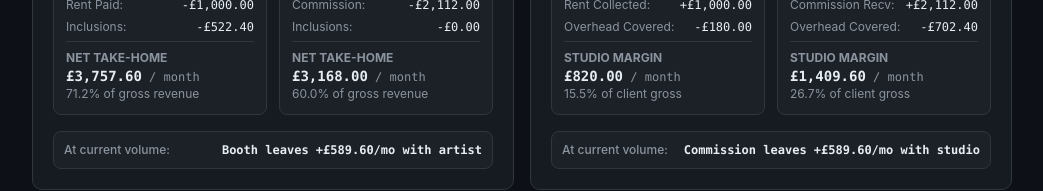
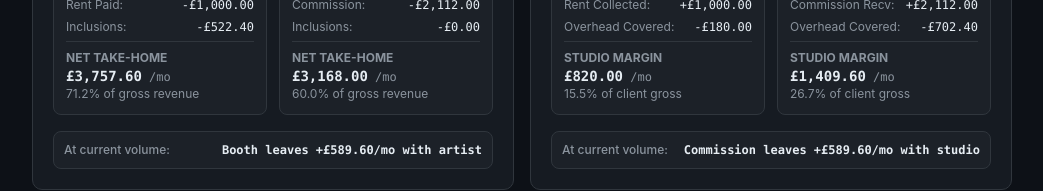
Before and after one commit to Poli-International/booth-rent-calculator, a React (Vite) app: page / in a window 1280 px wide. Shown: the part 838-1029 px from the top of the page, without its empty margins (118-1161 px from the left). Built offline with nearby package versions, Linux system fonts and the light colour scheme.

Commit message:
V2: update src/components/BothSidesComparison.tsx

```diff
--- a/src/components/BothSidesComparison.tsx
+++ b/src/components/BothSidesComparison.tsx
@@ -74,7 +74,7 @@ export const BothSidesComparison: React.FC<BothSidesComparisonProps> = ({
                     <span className="text-xs uppercase font-bold text-[var(--text-muted)] block">{t('comparison.netTakeHome')}</span>
                     <span className="font-mono font-extrabold text-sm text-[var(--text-main)] block">
                       {formatCurrency(booth.artist.netIncomeMonthly)}
-                      <span className="text-xs font-normal text-[var(--text-muted)]"> {t('common.perMonth')}</span>
+                      <span className="text-xs font-normal text-[var(--text-muted)]"> /mo</span>
                     </span>
                     <span className="text-xs text-[var(--text-muted)]">
                       {t('comparison.retainedPct', { pct: booth.artist.retainedPct.toFixed(1) })}
@@ -102,7 +102,7 @@ export const BothSidesComparison: React.FC<BothSidesComparisonProps> = ({
                     <span className="text-xs uppercase font-bold text-[var(--text-muted)] block">{t('comparison.netTakeHome')}</span>
                     <span className="font-mono font-extrabold text-sm text-[var(--text-main)] block">
                       {formatCurrency(comm.artist.netIncomeMonthly)}
-                      <span className="text-xs font-normal text-[var(--text-muted)]"> {t('common.perMonth')}</span>
+                      <span className="text-xs font-normal text-[var(--text-muted)]"> /mo</span>
                     </span>
                     <span className="text-xs text-[var(--text-muted)]">
                       {t('comparison.retainedPct', { pct: comm.artist.retainedPct.toFixed(1) })}
@@ -164,7 +164,7 @@ export const BothSidesComparison: React.FC<BothSidesComparisonProps> = ({
                     <span className="text-xs uppercase font-bold text-[var(--text-muted)] block">{t('comparison.studioMargin')}</span>
                     <span className="font-mono font-extrabold text-sm text-[var(--text-main)] block">
                       {formatCurrency(booth.owner.netIncomeMonthly)}
-                      <span className="text-xs font-normal text-[var(--text-muted)]"> {t('common.perMonth')}</span>
+                      <span className="text-xs font-normal text-[var(--text-muted)]"> /mo</span>
                     </span>
                     <span className="text-xs text-[var(--text-muted)]">
                       {t('comparison.studioMarginPct', {
@@ -194,7 +194,7 @@ export const BothSidesComparison: React.FC<BothSidesComparisonProps> = ({
                     <span className="text-xs uppercase font-bold text-[var(--text-muted)] block">{t('comparison.studioMargin')}</span>
                     <span className="font-mono font-extrabold text-sm text-[var(--text-main)] block">
                       {formatCurrency(comm.owner.netIncomeMonthly)}
-                      <span className="text-xs font-normal text-[var(--text-muted)]"> {t('common.perMonth')}</span>
+                      <span className="text-xs font-normal text-[var(--text-muted)]"> /mo</span>
                     </span>
                     <span className="text-xs text-[var(--text-muted)]">
                       {t('comparison.studioMarginPct', {
```
